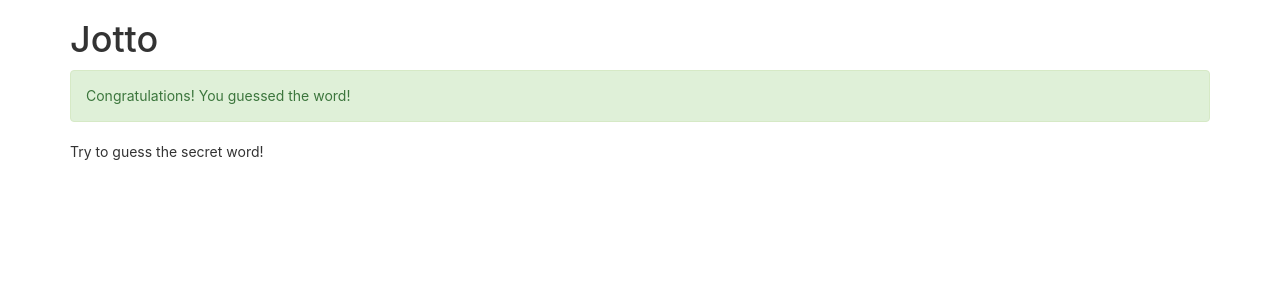
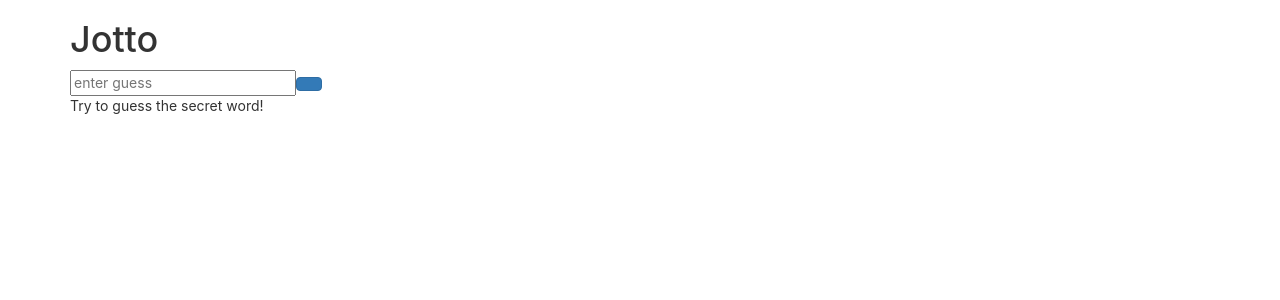
Before and after one commit to morMBen/jotto-game-experiment-with-jest-and-enzyme, a React app: page / in a window 1280 px wide. Shown: the top 300 px of the page. Built offline with nearby package versions, Linux system fonts and the light colour scheme.

Commit message:
guess word test

```diff
--- a/src/App.js
+++ b/src/App.js
@@ -2,10 +2,11 @@ import logo from './logo.svg';
 import './App.css';
 import Congrats from './components/congrats/Congrats';
 import GuessdWords from './components/guestWords/GuessedWords';
-import Input from './components/input/Input'
+import Input from './components/input/Input';
+
 function App() {
   //TODO: get props from shared state.
-  const success = true;
+  const success = false;
   const secretWord = 'party';
   const guessedWords = [];
 
@@ -13,7 +14,7 @@ function App() {
   return (
     <div className='container' data-test='component-app'>
       <h1 >Jotto</h1>
-      <Congrats success={true} />
+      <Congrats success={success} />
       <Input success={success} secretWord={secretWord} />
       <GuessdWords guessedWords={guessedWords} />
     </div>
```
Also changed, not shown: 1 other file (tests, documents, lock files or other folders).
